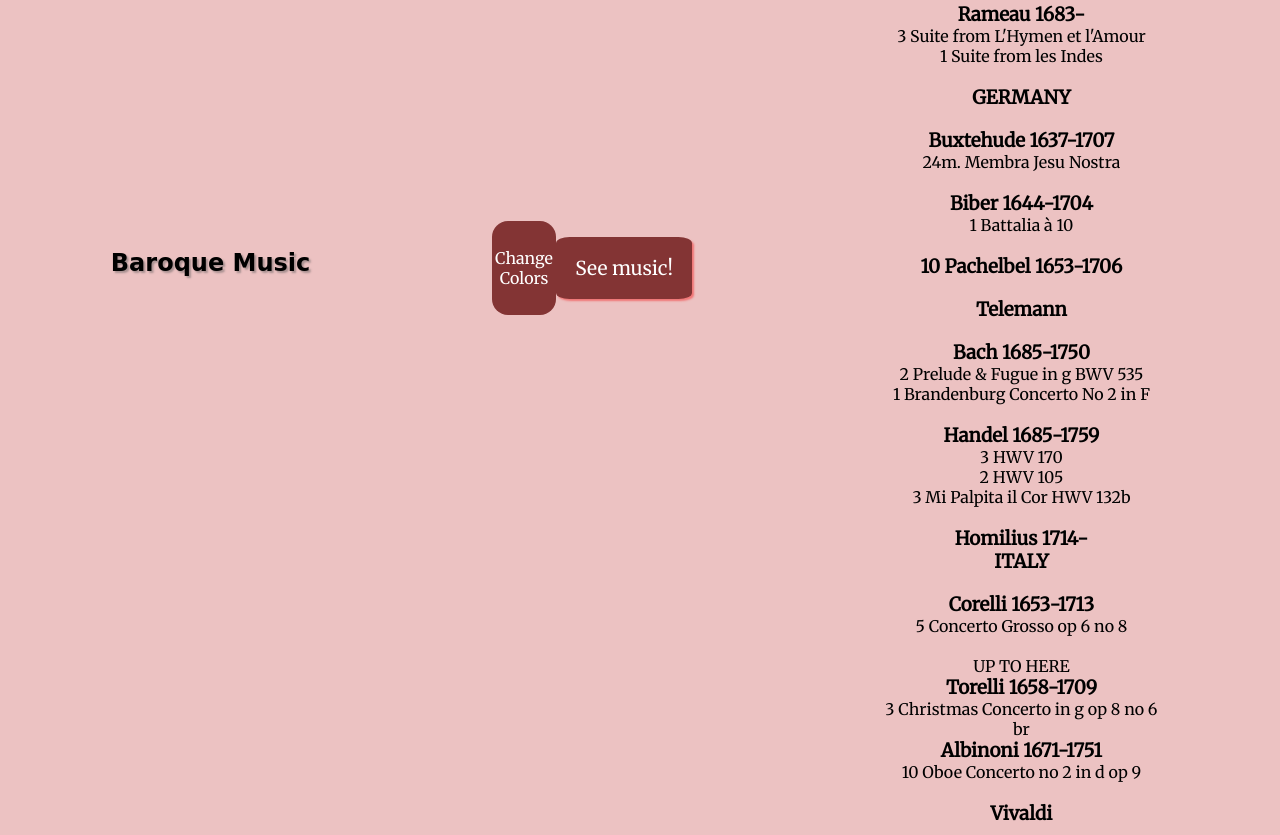
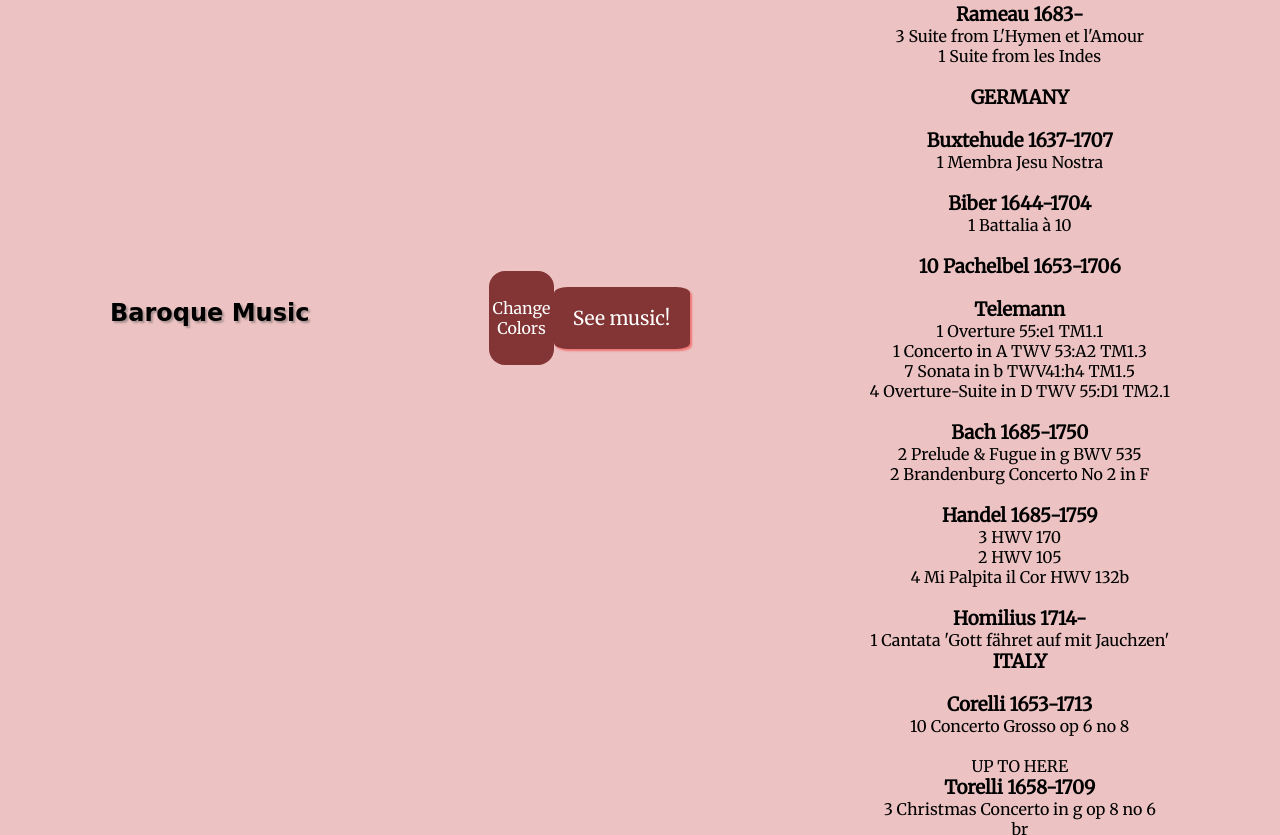
Before and after one commit to seangroganwebdevelopment/musiclistening, a plain HTML site: page index.html in a window 1280 px wide. Shown: the part 6621-7456 px from the top of the page. Drawn offline with Linux system fonts and the light colour scheme; a web font is replaced by a local one.

Commit message:
24.02.11 12.50pm

```diff
--- a/index.html
+++ b/index.html
@@ -269,7 +269,7 @@
       <br />
 
       <h3>Von Bingen 1098-1179</h3>
-      <p>10 O Tu Suavissima Virga</p>
+      <p>11 O Tu Suavissima Virga</p>
 
     </div>
   </section>
@@ -294,7 +294,7 @@
       <br />
 
       <h3>Di Lassus</h3>
-      <p>1 Stabat Mater</p>
+      <p>2 Stabat Mater</p>
       <br>
 
       <h3>ENGLAND</h3>
@@ -334,6 +334,8 @@
     </div>
   </section>
 
+
+
   <!-- SECTION BAROQUE MUSIC -->
 
 
@@ -352,6 +354,7 @@
       <br>
       <h3>Zelenka 1679-1745</h3>
       <p>5 Miserere</p>
+      <p></p>
       <br>
 
       <h3>ENGLAND</h3>
@@ -388,7 +391,7 @@
       <br />
 
       <h3>Buxtehude 1637-1707</h3>
-      <p>24m. Membra Jesu Nostra</p>
+      <p>1 Membra Jesu Nostra</p>
       <br />
 
       <h3>Biber 1644-1704</h3>
@@ -400,31 +403,33 @@
       <br />
 
       <h3>Telemann</h3>
-      <p></p>
+      <p>1 Overture 55:e1 TM1.1</p>
+      <p>1 Concerto in A TWV 53:A2 TM1.3</p>
+      <p>7 Sonata in b TWV41:h4 TM1.5</p>
+      <p>4 Overture-Suite in D TWV 55:D1 TM2.1</p>
       <br />
 
       <h3>Bach 1685-1750</h3>
       <p>2 Prelude & Fugue in g BWV 535</p>
-      <p>1 Brandenburg Concerto No 2 in F</p>
+      <p>2 Brandenburg Concerto No 2 in F</p>
       <br>
 
       <h3>Handel 1685-1759</h3>
       <p>3 HWV 170</p>
       <p>2 HWV 105</p>
-      <p>3 Mi Palpita il Cor HWV 132b</p>
+      <p>4 Mi Palpita il Cor HWV 132b</p>
       <br>
 
       <h3>Homilius 1714-</h3>
+      <p>1 Cantata 'Gott fähret auf mit Jauchzen'</p>
 
       <h3>ITALY</h3>
       <br />
       <h3>Corelli 1653-1713</h3>
-      <p>5 Concerto Grosso op 6 no 8</p>
+      <p>10 Concerto Grosso op 6 no 8</p>
       <br />
 
-
       <p> UP TO HERE</p>
-
 
       <h3>Torelli 1658-1709</h3>
       <p>3 Christmas Concerto in g op 8 no 6</p>
```
